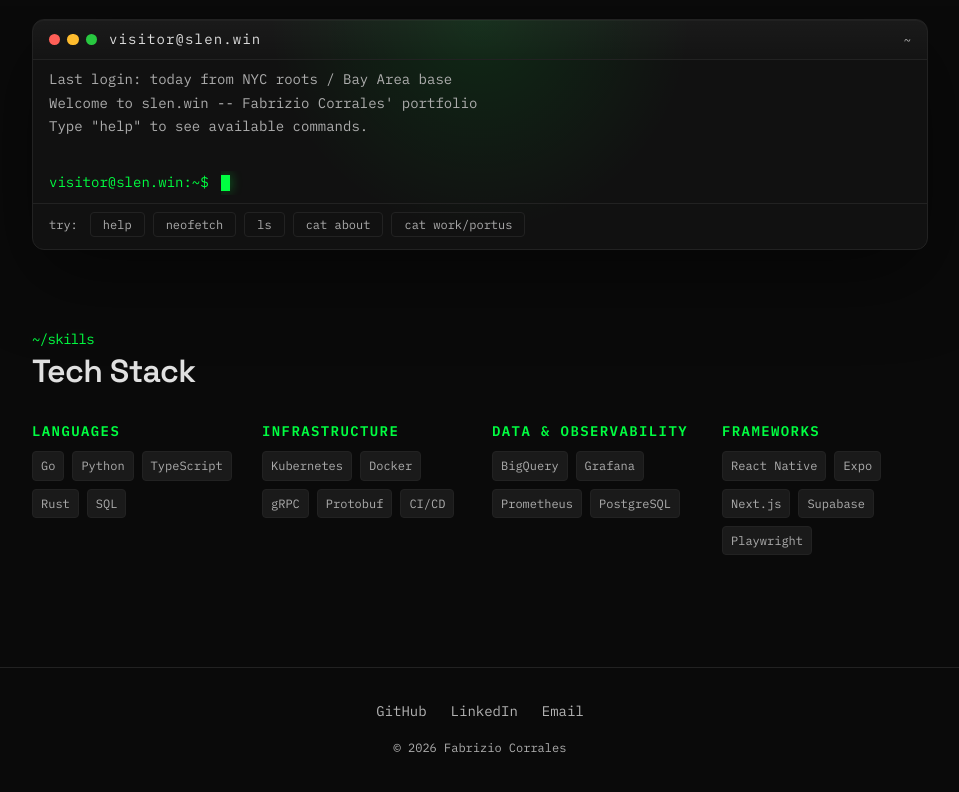
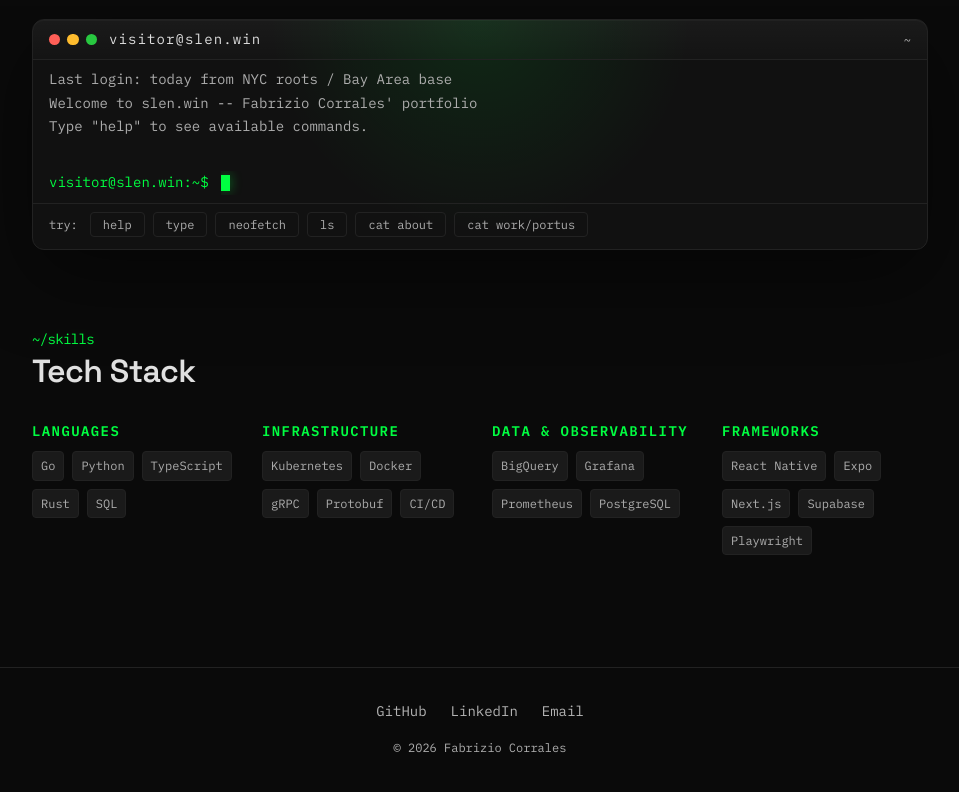
Before and after one commit to ThyDrSlen/slen-portfolio, a Next.js app: page / in a window 1280 px wide. Shown: the part 794-1586 px from the top of the page, without its empty margins (160-1119 px from the left). Built offline with nearby package versions, Linux system fonts and the light colour scheme.

Commit message:
feat(terminal): surface type shortcut chip
- Touches: terminalHints

- Outcome: exposes the typing-test shortcut as a terminal hint chip

- Notes: No breaking changes

```diff
--- a/src/content/system.ts
+++ b/src/content/system.ts
@@ -82,6 +82,7 @@ export const easterEggs: Record<string, string[]> = {
 /* ── Terminal Hints ── */
 export const terminalHints = [
   "help",
+  "type",
   "neofetch",
   "ls",
   "cat about",
```
